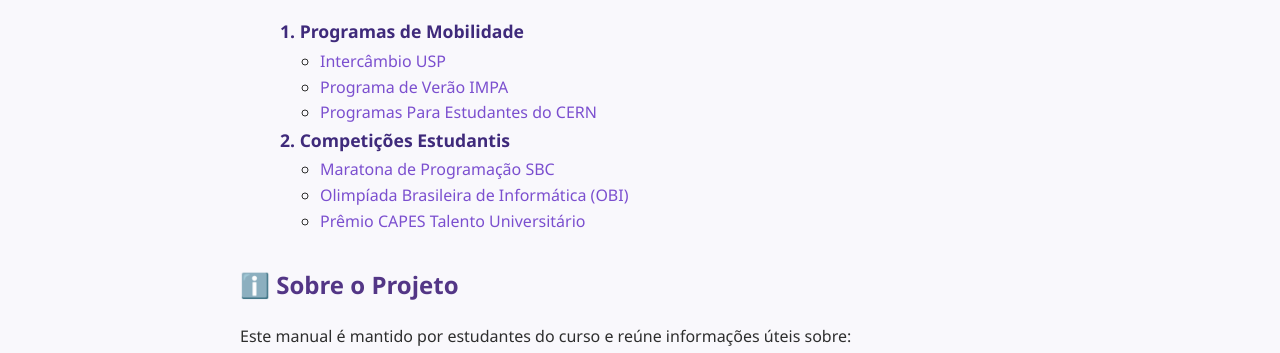
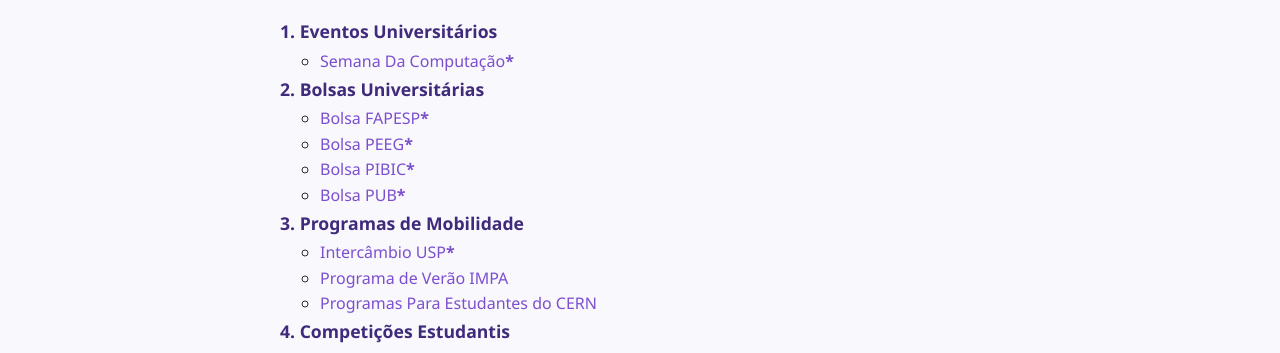
Before and after one commit to CecompPublic/manual-do-calouro-bcc-usp-rp, a plain HTML site: page index.html in a window 1280 px wide. Shown: the part 414-767 px from the top of the page. Drawn offline with Linux system fonts and the light colour scheme.

Commit message:
Add future topics

```diff
--- a/index.html
+++ b/index.html
@@ -22,20 +22,35 @@
       <nav>
         <h2>📘 Manual do Calouro</h2>
         <ul>
-            <span class="secao-titulo">1. Programas de Mobilidade</span>
+            <span class="secao-titulo">1. Eventos Universitários</span>
             <ul>
-              <li><a href="">Intercâmbio USP</a></li>
+              <li><a href="">Semana Da Computação<strong>*</strong></a></li>
+            </ul>
+
+            <span class="secao-titulo">2. Bolsas Universitárias</span>
+            <ul>
+              <li><a href="">Bolsa FAPESP<strong>*</strong></a></li>
+              <li><a href="">Bolsa PEEG<strong>*</strong></a></li>
+              <li><a href="">Bolsa PIBIC<strong>*</strong></a></li>
+              <li><a href="">Bolsa PUB<strong>*</strong></a></li>
+            </ul>
+
+            <span class="secao-titulo">3. Programas de Mobilidade</span>
+            <ul>
+              <li><a href="">Intercâmbio USP<strong>*</strong></a></li>
               <li><a href="pages/mobility-programs/summmer_program_impa.html">Programa de Verão IMPA</a></li>
               <li><a href="pages/mobility-programs/student_opportunities_cern.html">Programas Para Estudantes do CERN</a></li>
             </ul>
 
-            <span class="secao-titulo">2. Competições Estudantis</span>
+            <span class="secao-titulo">4. Competições Estudantis</span>
             <ul>
-              <li><a href="">Maratona de Programação SBC</a></li>
-              <li><a href="">Olimpíada Brasileira de Informática (OBI)</a></li>
+              <li><a href="">Maratona de Programação SBC<strong>*</strong></a></li>
+              <li><a href="">Olimpíada Brasileira de Informática (OBI)<strong>*</strong></a></li>
               <li><a href="pages/student_competitions/university_talent_award_capes.html">Prêmio CAPES Talento Universitário</a></li>
             </ul>
         </ul>
+
+        * Conteúdo ainda não adicionado.
       </nav>
     </section>
 
```
